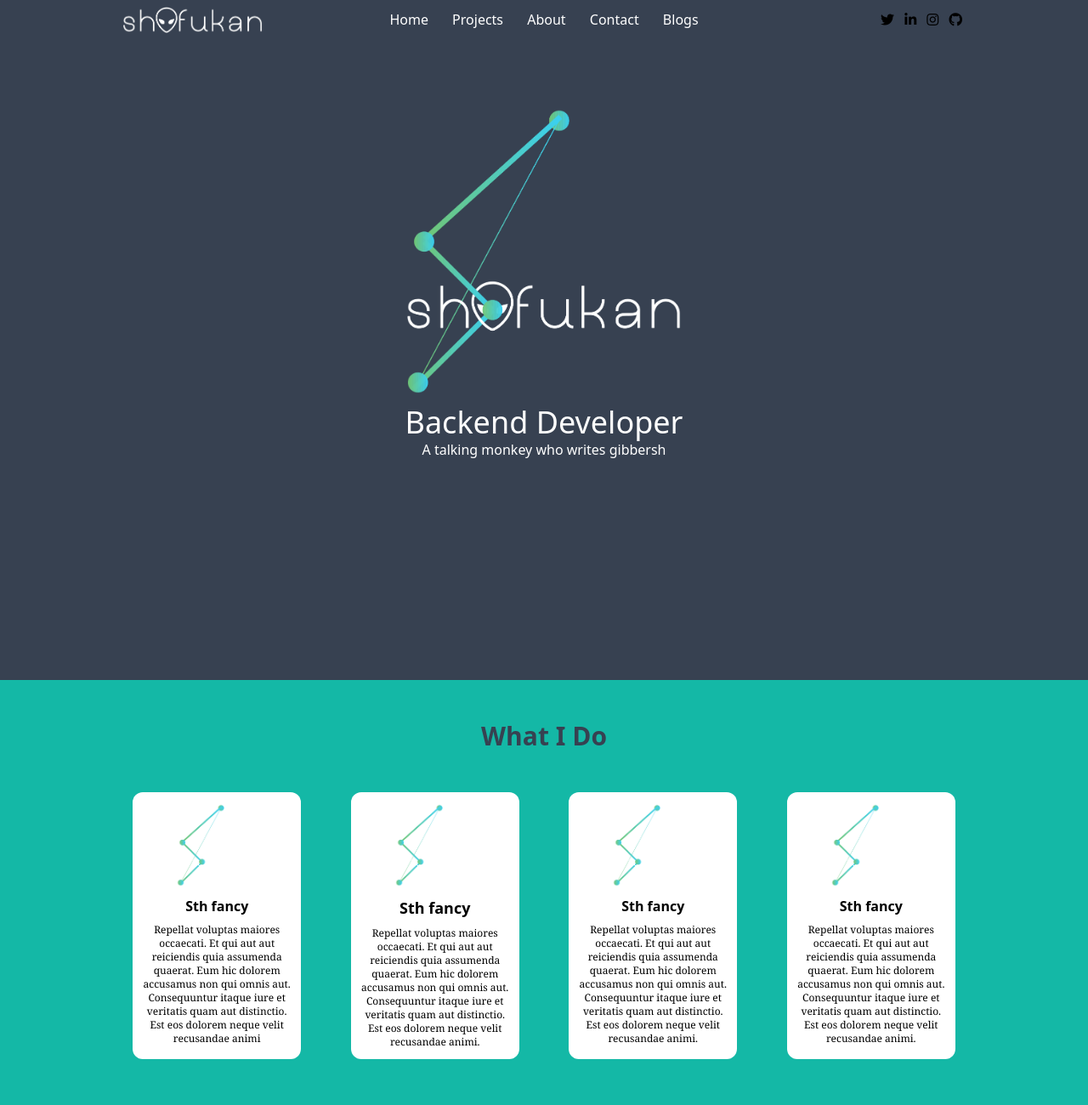
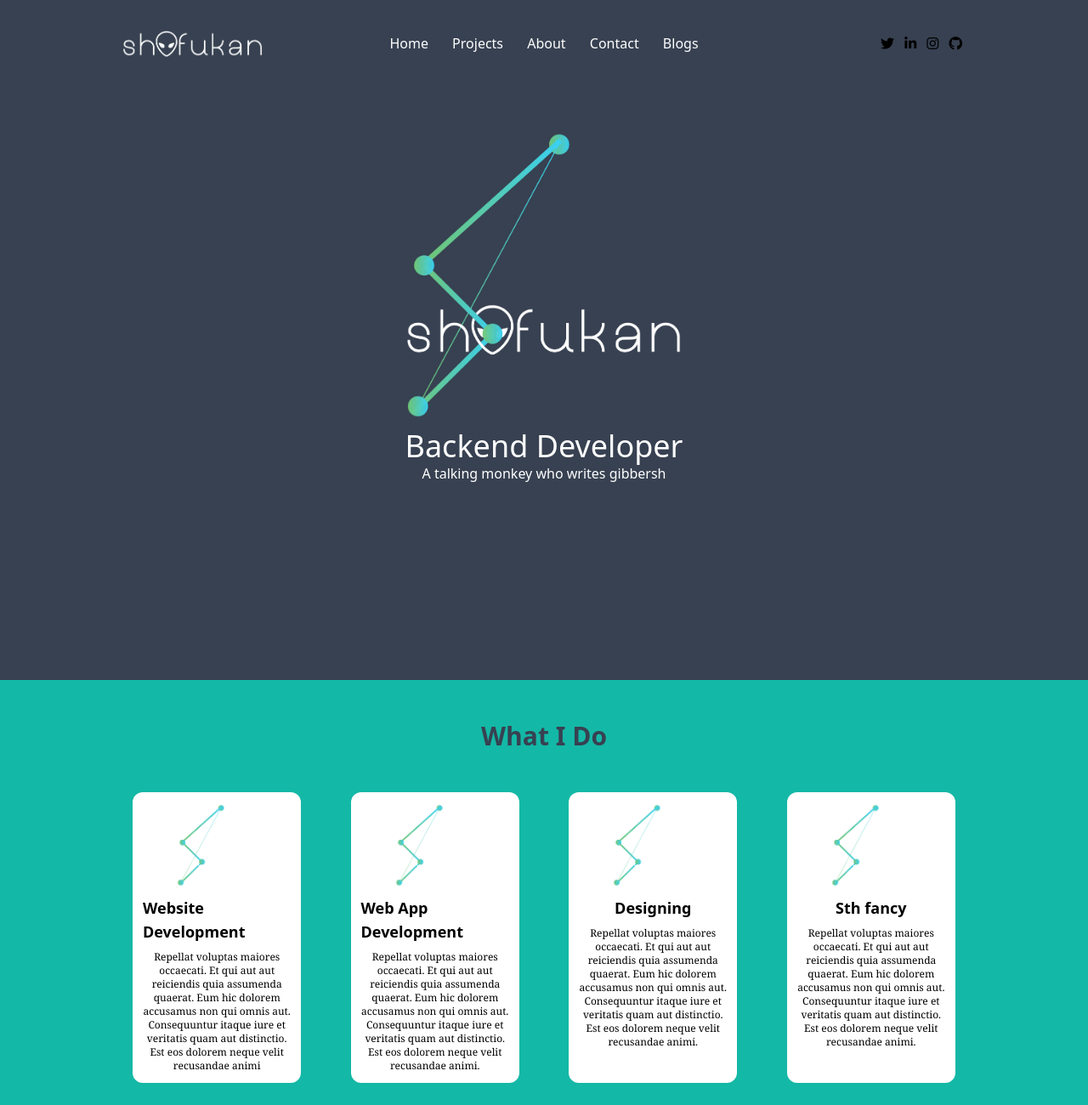
Before and after one commit to gaganadhikari/personal-portfolio, a plain HTML site: page index.html in a window 1280 px wide. Shown: the top 1300 px of the page at 85% size. Drawn offline with nearby package versions, Linux system fonts and the light colour scheme.

Commit message:
[update] top padding added

```diff
--- a/index.html
+++ b/index.html
@@ -10,7 +10,7 @@
 </head>
 <body>
     <!-- landing page -->
-    <section class="px-5 min-h-screen lg:px-36 py-2 bg-gray-700">
+    <section class="px-5 min-h-screen lg:px-36 py-9 bg-gray-700">
         <!-- navigation -->
         <nav class="flex flex-col lg:flex-row items-center">
             <div class="basis-1/3">
@@ -53,7 +53,7 @@
             <div class="flex flex-col md:flex-row xl:flex-row justify-between pt-9">
                 <div class="bg-white flex flex-col items-center rounded-xl py-3 px-3 mx-3 my-3 xl:w-1/5 md:w-1/4">
                     <img src="./images/logonobg.png" alt="main logo" width="100">
-                    <span class="py-2 font-bold font-sans">Sth fancy</span>
+                    <span class="py-2 font-bold font-sans text-lg">Website Development</span>
                     <span class="text-center text-xs font-serif">
                         Repellat voluptas maiores occaecati. Et qui aut aut reiciendis quia assumenda quaerat.
                         Eum hic dolorem accusamus non qui omnis aut. Consequuntur itaque iure et veritatis quam
@@ -62,7 +62,7 @@
                 </div>
                 <div class="bg-white flex flex-col items-center rounded-xl py-3 px-3 mx-3 my-3 xl:w-1/5 md:w-1/4">
                     <img src="./images/logonobg.png" alt="main logo" width="100">
-                    <span class="py-2 font-bold font-sans text-lg ">Sth fancy</span>
+                    <span class="py-2 font-bold font-sans text-lg ">Web App Development</span>
                     <span class="text-center text-xs font-serif">
                         Repellat voluptas maiores occaecati. Et qui aut aut reiciendis quia assumenda quaerat.
                          Eum hic dolorem accusamus non qui omnis aut. Consequuntur itaque iure et veritatis quam
@@ -71,7 +71,7 @@
                 </div>
                 <div class="bg-white flex flex-col items-center rounded-xl py-3 px-3 mx-3 my-3 xl:w-1/5 md:w-1/4">
                     <img src="./images/logonobg.png" alt="main logo" width="100">
-                    <span class="py-2 font-bold font-sans">Sth fancy</span>
+                    <span class="py-2 font-bold font-sans text-lg">Designing</span>
                     <span class="text-center text-xs font-serif">
                         Repellat voluptas maiores occaecati. Et qui aut aut reiciendis quia assumenda quaerat.
                          Eum hic dolorem accusamus non qui omnis aut. Consequuntur itaque iure et veritatis quam
@@ -79,7 +79,7 @@
                 </div>
                 <div class="bg-white flex flex-col items-center rounded-xl py-3 px-3 mx-3 my-3 xl:w-1/5 md:w-1/4">
                     <img src="./images/logonobg.png" alt="main logo" width="100">
-                    <span class="py-2 font-bold font-sans">Sth fancy</span>
+                    <span class="py-2 font-bold font-sans text-lg">Sth fancy</span>
                     <span class="text-center text-xs font-serif">
                         Repellat voluptas maiores occaecati. Et qui aut aut reiciendis quia assumenda quaerat.
                          Eum hic dolorem accusamus non qui omnis aut. Consequuntur itaque iure et veritatis quam
```
